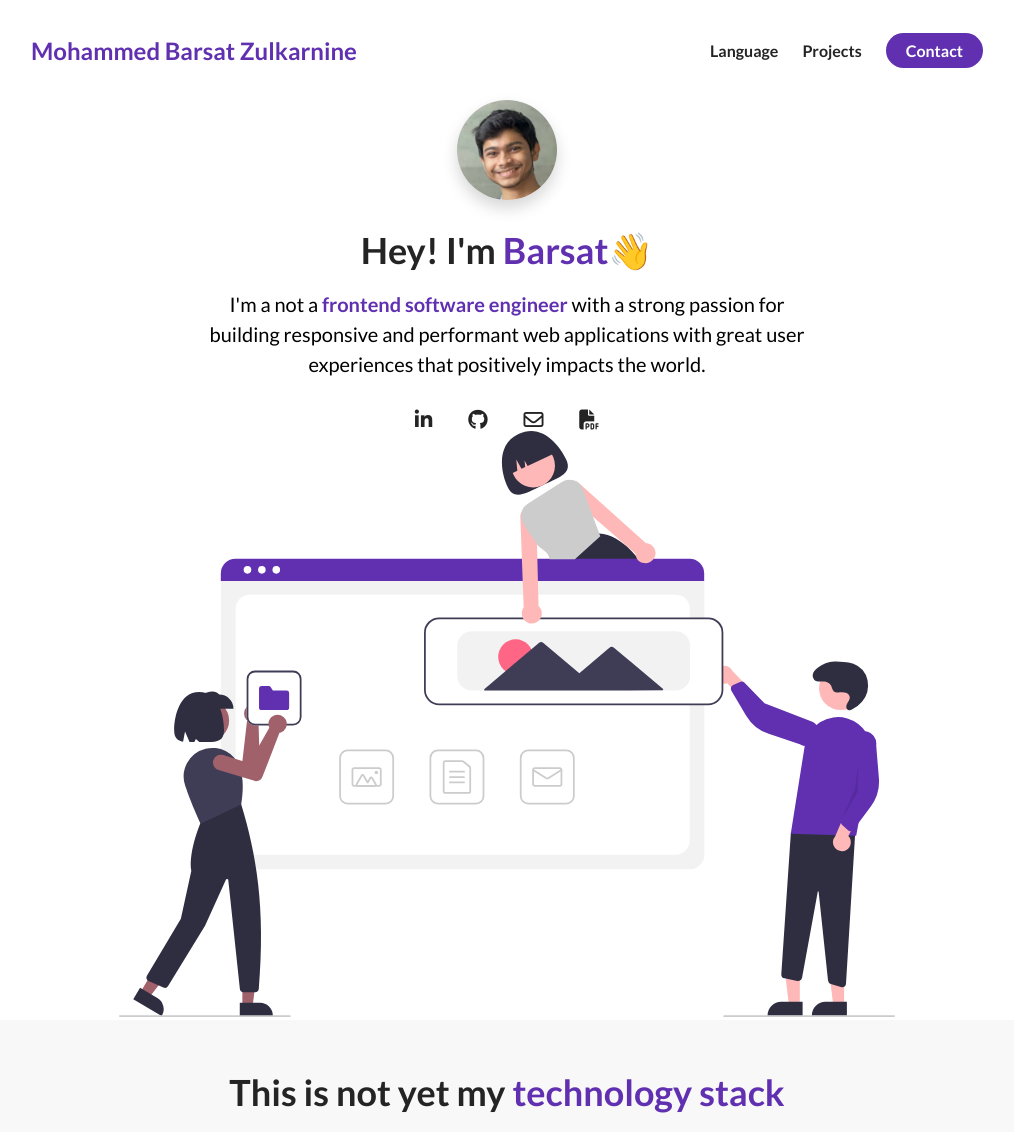
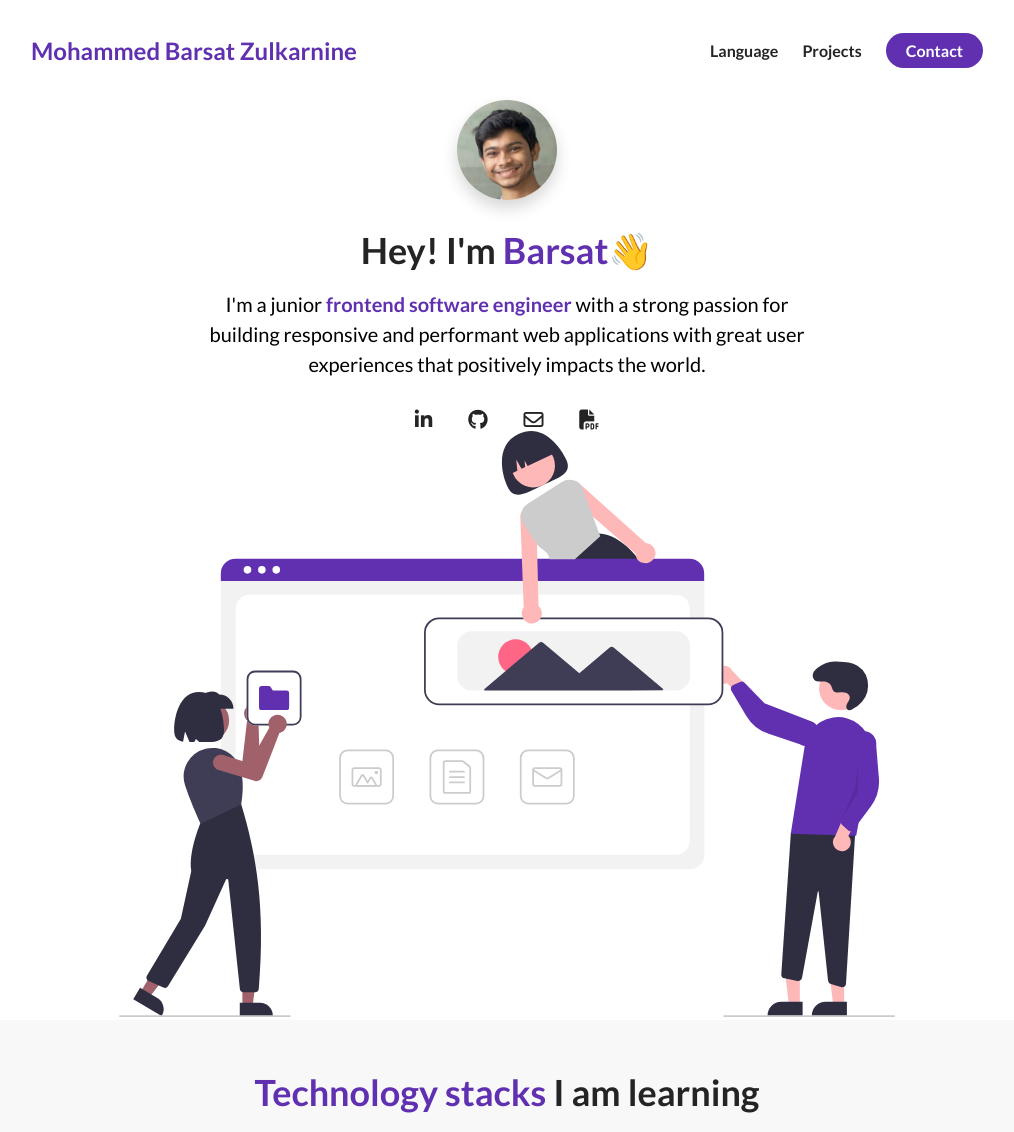
Before and after one commit to BarsatZulkarnine/panic, a plain HTML site: page index.html in a window 1280 px wide. Shown: the top 1132 px of the page, without its empty margins (133-1147 px from the left). Drawn offline with Linux system fonts and the light colour scheme.

Commit message:
Update index.html

```diff
--- a/index.html
+++ b/index.html
@@ -4,7 +4,7 @@
     <meta charset="UTF-8" />
     <meta http-equiv="X-UA-Compatible" content="IE=edge" />
     <meta name="viewport" content="width=device-width, initial-scale=1.0" />
-    <title>FAKE ZULKARNINE</title>
+    <title>ZULKARNINE</title>
     <link rel="stylesheet" href="style.css" />
     <script
       src="https://kit.fontawesome.com/c8e4d183c2.js"
@@ -58,7 +58,7 @@
               Hey! I'm <span class="text--purple"> Barsat</span>👋
             </h1>
             <p class="about-me__info--para">
-              I'm a not a
+              I'm a junior
               <strong class="text--purple">frontend software engineer </strong
               >with a strong passion for building responsive and performant web
               applications with great user experiences that positively impacts
@@ -97,8 +97,10 @@
       <div class="container">
         <div class="row">
           <h1 class="section__title">
-            This is not yet my
-            <span class="text--purple">technology stack</span>
+
+            <span class="text--purple">Technology stacks</span>
+            I am learning
+
           </h1>
           <div class="language__list">
             <div class="language">
```
